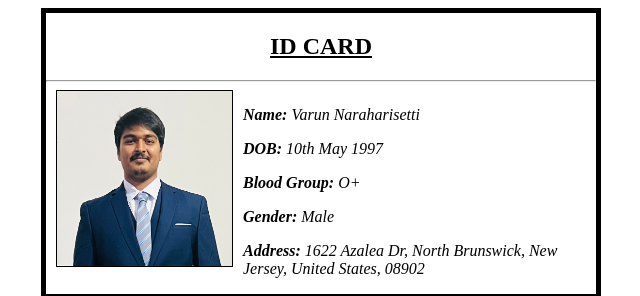
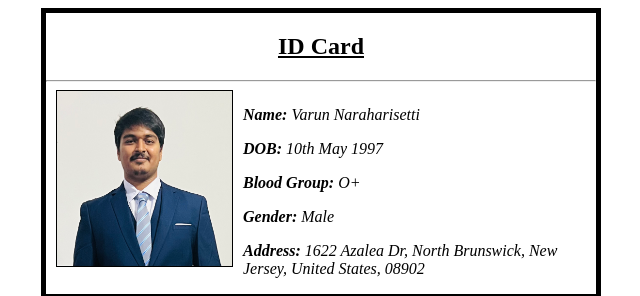
Before and after one commit to VN7889/frontEnd, a plain HTML site: page index.html in a window 1280 px wide. Shown: the top 296 px of the page, 319-959 px from the left. Drawn offline with Linux system fonts and the light colour scheme.

Commit message:
feat(modifyHeading): changed heading to lowercase

```diff
--- a/index.html
+++ b/index.html
@@ -10,7 +10,7 @@
     </head>
     <body>
         <div class="container">
-            <h2><u>ID CARD</u></h2>
+            <h2><u>ID Card</u></h2>
             <hr>
             <div id="details_image">
                 <div id="image"><img src="passport_photo.jpg" alt="passport_photo"></div>
--- a/index.js
+++ b/index.js
@@ -1 +1,2 @@
 console.log("My ID Card");
+console.log("This is my first project");
```
